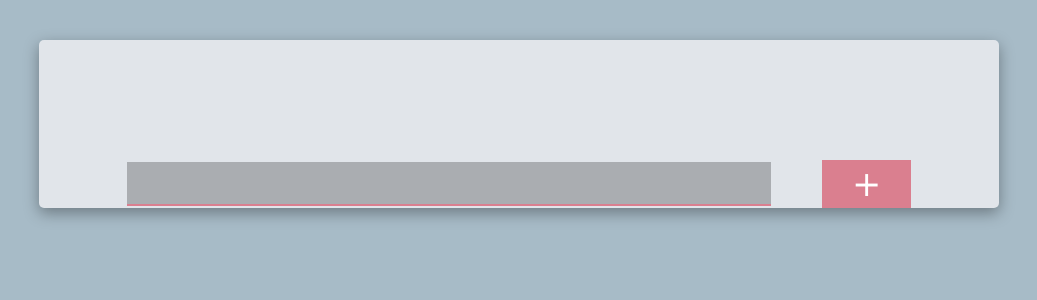
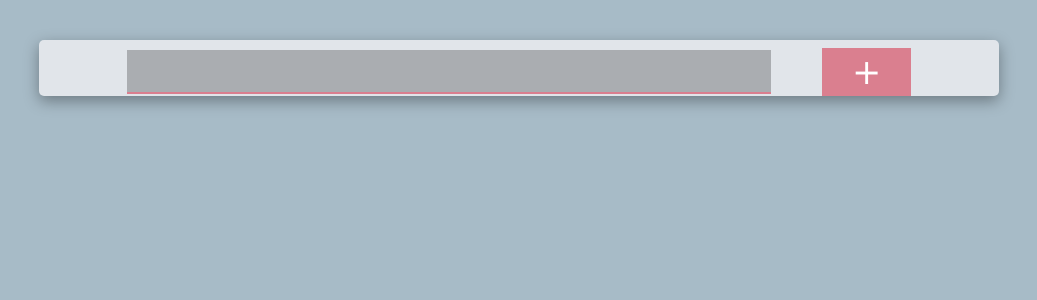
Before and after one commit to Maxekk/react-todo, a React (Create React App) app: page / in a window 1280 px wide. Shown: the top 300 px of the page, without its empty margins (121-1158 px from the left). Built offline with nearby package versions, Linux system fonts and the light colour scheme.

Commit message:
some css changes

```diff
--- a/src/components/App.css
+++ b/src/components/App.css
@@ -41,7 +41,7 @@ input:focus,textarea:focus{
   border-left: none;
   border-right: none;
   border-bottom: solid 2px #DA7F8F;
-  margin-top: 15vh;
+  margin-top: 1vh;
   transition: 0.5s;
 }
 
@@ -56,6 +56,7 @@ input:focus,textarea:focus{
   border-bottom: solid 2px #e91a40;
   margin-top: 15vh;
   transition: 0.5s;
+  margin-top: 1vh;
 }
 
 .Add-task {
@@ -67,6 +68,7 @@ input:focus,textarea:focus{
   margin-left: 4vw;
   font-size: 35px;
   transition: 0.4s;
+  margin-top: 1vh;
 }
 
 .Add-task:hover {
@@ -76,6 +78,7 @@ input:focus,textarea:focus{
   color: white;
   margin-left: 4vw;
   transition: 0.4s;
+  margin-top: 1vh;
 }
 
 .Todo-Container {
```
